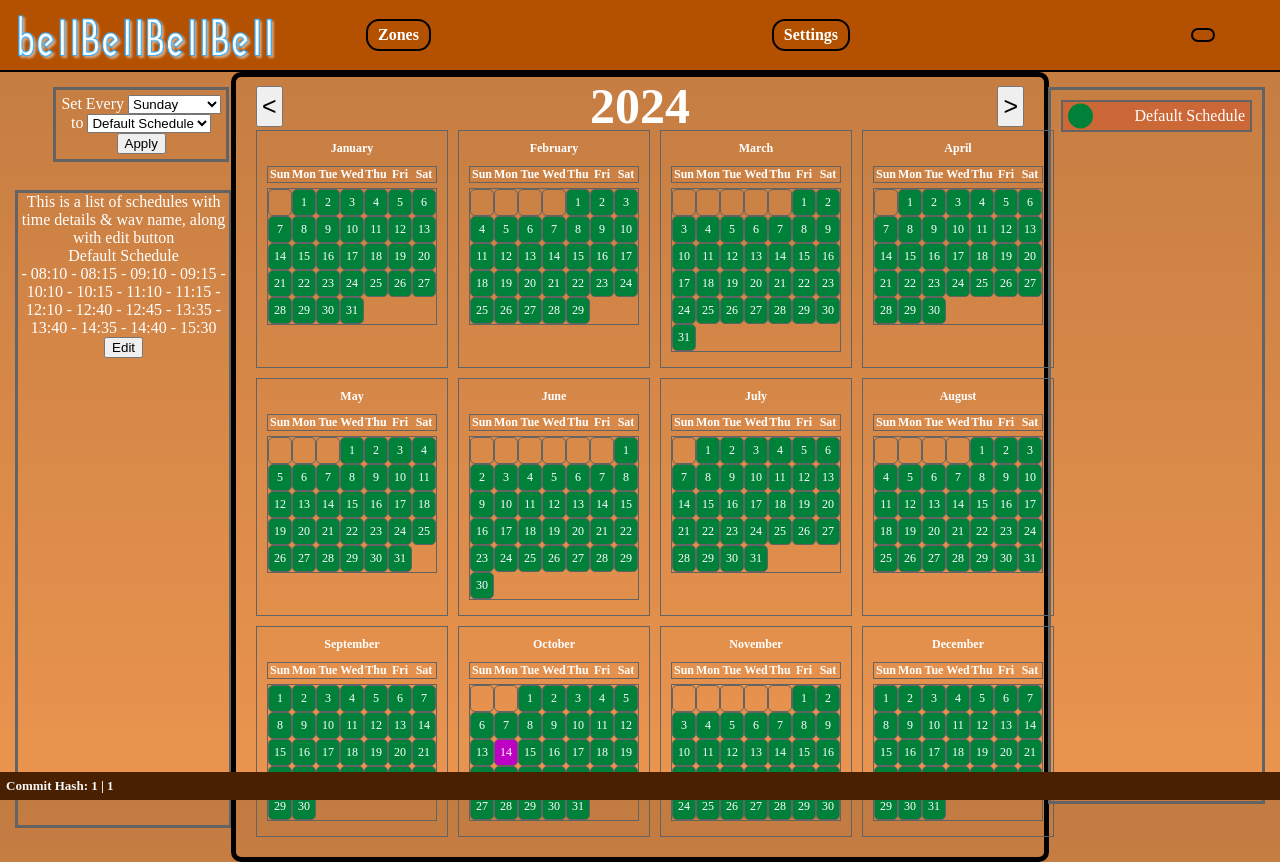
After one commit to R0NAM1/bellBellBellBell, a Flask app: template python/templates/zone_schedule_show.html in a window 1280 px wide. The commit adds this page. Run offline with Flask 3, Linux system fonts and the light colour scheme; the template is opened without the code that fills it: most values are stand-ins (such as "Sample title", 1, 10 or a date in 2020); parts of the project's set-up code (start-up, migrations or seed data) failed here and were passed over.

Commit message:
Create Schedule Zones page and continue structuring program.

```diff
--- a/python/app.py
+++ b/python/app.py
@@ -12,7 +12,9 @@ from waitress import serve # Production server
 from sqlescapy import sqlescape
 # Worry about imports later, will trim out fat!
 
+# In program imports
 from userManagement import verifyUserPassword
+from database import checkIfDatabaseExists, doDatabaseQuery
 
 app = Flask(__name__)
 login_manager = LoginManager(app)
@@ -88,6 +90,10 @@ def load_user(username):
 def index():
     return redirect(url_for('dashboard'))
 
+@app.route('/favicon.ico')
+def returnIcon():
+    return send_from_directory(os.path.join(app.root_path, 'static'), 'favicon.ico', mimetype='image/vnd.microsoft.icon')
+
 # Route for handling the login page logic
 @app.route('/login/', methods=['GET', 'POST'])
 def login():
@@ -149,6 +155,23 @@ def zones():
     # Permission Check Dashboard
     return render_template('zones.html', commit_id=commit_id, release_id=release_id)
 
+@app.route('/zones/<zone_label>')
+# @login_required
+def zone_examine(zone_label):
+    session.pop('_flashes', None)
+
+    # Query DB to check is string 'zone_label' exists in zones table
+    # If query excepts then does not exist
+    try:
+        dbReturn = doDatabaseQuery("Select * from zones WHERE zone_label='{0}'".format(zone_label))[0]
+        # Does exist, continue.
+        return render_template('zone_schedule_show.html', commit_id=commit_id, release_id=release_id)
+
+    except:
+        # Does not exist,
+        return("Zone does not exist.")
+
+
 def stopPyVoipDebug():
     # Copied from ChatGPT, I have no shame.
     class FilteredOutput:
@@ -182,6 +205,8 @@ if __name__ == '__main__':
     # For when needed
     # tracemalloc.start()
 
+    checkIfDatabaseExists()
+
     setCommitID()
     stopPyVoipDebug()
 
--- a/python/database.py
+++ b/python/database.py
@@ -1,4 +1,4 @@
-import sqlite3, pathlib, time
+import sqlite3, pathlib, time, sys
 
 passwordRandomKey = 'ChangeMeToo!'
 databasePath = "bellBellBellBell.db";
@@ -19,3 +19,6 @@ def doDatabaseQuery(callToMake):
 
 def checkIfDatabaseExists():
     databasePath = pathlib.Path("bellBellBellBell.db")
+    if not databasePath.is_file():
+        print("bellBellBellBell.db not found, cannot start program!")
+        sys.exit(0)
--- /dev/null
+++ b/python/static/css/zone_schedule_show.css
@@ -0,0 +1,131 @@
+#main-content {
+    justify-content: center;
+    text-align: center;
+
+}
+
+#debug {
+    display: none;
+}
+
+.calendar-container {
+position: relative;
+left: 50%;
+transform: translateX(-50%);
+border: 5px solid black;
+padding: 20px;
+border-radius: 10px;
+width: 60%;
+font-size: 12px;
+padding-top: 0px;}
+
+.calendar-header {
+display: flex;
+justify-content: space-between;
+align-items: center;
+margin-bottom: -5px;
+}
+
+.calendar-header button {
+padding: 4px;
+font-size: 25px;
+cursor: pointer;
+}
+
+#year-label {
+font-size: 50px;
+font-weight: bold;
+}
+
+#calendar {
+display: grid;
+grid-template-columns: repeat(4, 1fr);
+gap: 10px;
+text-align: center;
+}
+
+.month {
+display: flex;
+flex-direction: column;
+border: 1px solid #636363;
+padding: 10px;
+}
+
+.month-name {
+font-weight: bold;
+margin-bottom: 10px;
+}
+
+.weekdays, .days {
+display: grid;
+grid-template-columns: repeat(7, 1fr);
+text-align: center;
+margin-bottom: 5px;
+border: 1px solid #636363;
+}
+
+.weekdays span {
+font-weight: bold;
+}
+
+.days span {
+padding: 5px;
+border-radius: 5px;
+border: 1px solid #636363;
+}
+
+.days span:not(:empty) {
+background-color: #00813a;
+}
+
+.days span.today {
+background-color: #bd00c4;
+}
+
+#colorEntry {
+    position: relative;
+    border: 2px solid #636363;
+    margin: 10px;
+    padding: 5px;
+    text-align: right;
+    background-color: rgba(223, 0, 0, 0.185);
+}
+
+#colorIds {
+    border: 3px solid #636363;
+    position: absolute;
+    top: 0;
+    right: 0;
+    width: 16.5%;
+    margin: 15px;
+    height: 90%;
+}
+
+#coloredCircle {
+    position: absolute;
+    width: 25px;      /* Adjust the width */
+    height: 25px;     /* Make height equal to width for a perfect circle */
+    background-color: #00813a; /* Change this to any color you want */
+    border-radius: 50%;    /* This makes it a circle */
+    top: 50%;
+    transform: translateY(-50%);
+}
+
+#setEveryContainer {
+    position: absolute;
+    border: 3px solid #636363;
+    top: 0;
+    left: 3%;
+    margin: 15px;
+    padding: 5px;
+}
+
+#scheduleList {
+    border: 3px solid #636363;
+    position: absolute;
+    top: 13%;
+    left: 0;
+    width: 16.5%;
+    margin: 15px;
+    height: 80%;
+}
--- /dev/null
+++ b/python/static/js/zone_schedule_show.js
@@ -0,0 +1,70 @@
+const calendar = document.getElementById('calendar');
+const yearLabel = document.getElementById('year-label');
+let currentYear = new Date().getFullYear();
+
+document.getElementById('prev-year').addEventListener('click', () => {
+  currentYear--;
+  generateCalendar(currentYear);
+});
+
+document.getElementById('next-year').addEventListener('click', () => {
+  currentYear++;
+  generateCalendar(currentYear);
+});
+
+function generateCalendar(year) {
+  yearLabel.textContent = year;
+  calendar.innerHTML = '';
+
+  const monthNames = [
+    'January', 'February', 'March', 'April', 'May', 'June',
+    'July', 'August', 'September', 'October', 'November', 'December'
+  ];
+
+  for (let month = 0; month < 12; month++) {
+    const monthDiv = document.createElement('div');
+    monthDiv.classList.add('month');
+
+    const monthNameDiv = document.createElement('div');
+    monthNameDiv.classList.add('month-name');
+    monthNameDiv.textContent = monthNames[month];
+    monthDiv.appendChild(monthNameDiv);
+
+    const weekdaysDiv = document.createElement('div');
+    weekdaysDiv.classList.add('weekdays');
+    weekdaysDiv.innerHTML = '<span>Sun</span><span>Mon</span><span>Tue</span><span>Wed</span><span>Thu</span><span>Fri</span><span>Sat</span>';
+    monthDiv.appendChild(weekdaysDiv);
+
+    const daysDiv = document.createElement('div');
+    daysDiv.classList.add('days');
+
+    const firstDay = new Date(year, month, 1).getDay();
+    const daysInMonth = new Date(year, month + 1, 0).getDate();
+
+    // Empty slots for days before the first day of the month
+    for (let i = 0; i < firstDay; i++) {
+      const emptySpan = document.createElement('span');
+      daysDiv.appendChild(emptySpan);
+    }
+
+    // Days of the month
+    for (let day = 1; day <= daysInMonth; day++) {
+      const daySpan = document.createElement('span');
+      daySpan.textContent = day;
+
+      // Highlight today's date
+      const today = new Date();
+      if (year === today.getFullYear() && month === today.getMonth() && day === today.getDate()) {
+        daySpan.classList.add('today');
+      }
+
+      daysDiv.appendChild(daySpan);
+    }
+
+    monthDiv.appendChild(daysDiv);
+    calendar.appendChild(monthDiv);
+  }
+}
+
+// Generate calendar for the current year initially
+generateCalendar(currentYear);
--- /dev/null
+++ b/python/templates/zone_schedule_show.html
@@ -0,0 +1,92 @@
+{% extends 'base.html' %}
+
+{% block content %}
+
+<link rel="stylesheet" href="{{url_for('static', filename='css/zone_schedule_show.css')}}">
+
+<div id="debug">
+    "This will be a js app that generates a yearly calander that can be toggeled left or right to the previous or forward year."
+    "You can select a specific day and change the schedule, or set every X day to be a certain schedule."
+    "You can also create and edit schedules"
+</div>
+
+<div id="setEveryContainer">
+    Set Every
+    <select name="days" id="days">
+      <option value="Sunday">Sunday</option>
+      <option value="Monday">Monday</option>
+      <option value="Tuesday">Tuesday</option>
+      <option value="Wednesday">Wednesday</option>
+      <option value="Thursday">Thursday</option>
+      <option value="Friday">Friday</option>
+      <option value="Saturday">Saturday</option>
+    </select>
+
+    <br>
+
+    to
+
+    <select name="schedules" id="schedules">
+        <option value="Default Schedule">Default Schedule</option>
+    </select>
+
+    <br>
+
+    <button id="applyEveryDay">Apply</button>
+
+</div>
+
+<div id="scheduleList">
+    This is a list of schedules with time details & wav name, along with edit button
+    <div id="scheduleEntry">
+        <div id="scheduleName">
+            Default Schedule
+        </div>
+        <div id="scheduleDetails">
+            - 08:10
+            - 08:15
+            - 09:10
+            - 09:15
+            - 10:10
+            - 10:15
+            - 11:10
+            - 11:15
+            - 12:10
+            - 12:40
+            - 12:45
+            - 13:35
+            - 13:40
+            - 14:35
+            - 14:40
+            - 15:30
+        </div>
+
+        <button id="editSchedule">Edit</button>
+
+    </div>
+</div>
+
+
+<div class="calendar-container">
+    <div class="calendar-header">
+        <button id="prev-year">&lt;</button>
+        <span id="year-label"></span>
+        <button id="next-year">&gt;</button>
+    </div>
+    <div id="calendar"></div>
+</div>
+
+<div id="colorIds">
+    <div id="colorEntry">
+        <div id="coloredCircle">
+        </div>
+        <div id="label">
+            Default Schedule
+        </div>
+    </div>
+</div>
+
+<script src="{{url_for('static', filename='js/zone_schedule_show.js')}}"></script>
+
+
+{% endblock %}
--- a/python/templates/zones.html
+++ b/python/templates/zones.html
@@ -6,4 +6,10 @@
 
 "Dashboard will contain a list of available zones to the user, along with a map at the bottom that the user can upload of what the zones are."
 
+<br>
+<br>
+<br>
+
+<a href="/zones/ExampleZone">Example Zone</a>
+
 {% endblock %}
```
Also changed, not shown: python/bellWatcher.py (added, +166 -0 lines), python/database_create.py (+14 -0 lines), python/static/favicon.ico (added), python/static/favicon.png (added), 2 other files.
